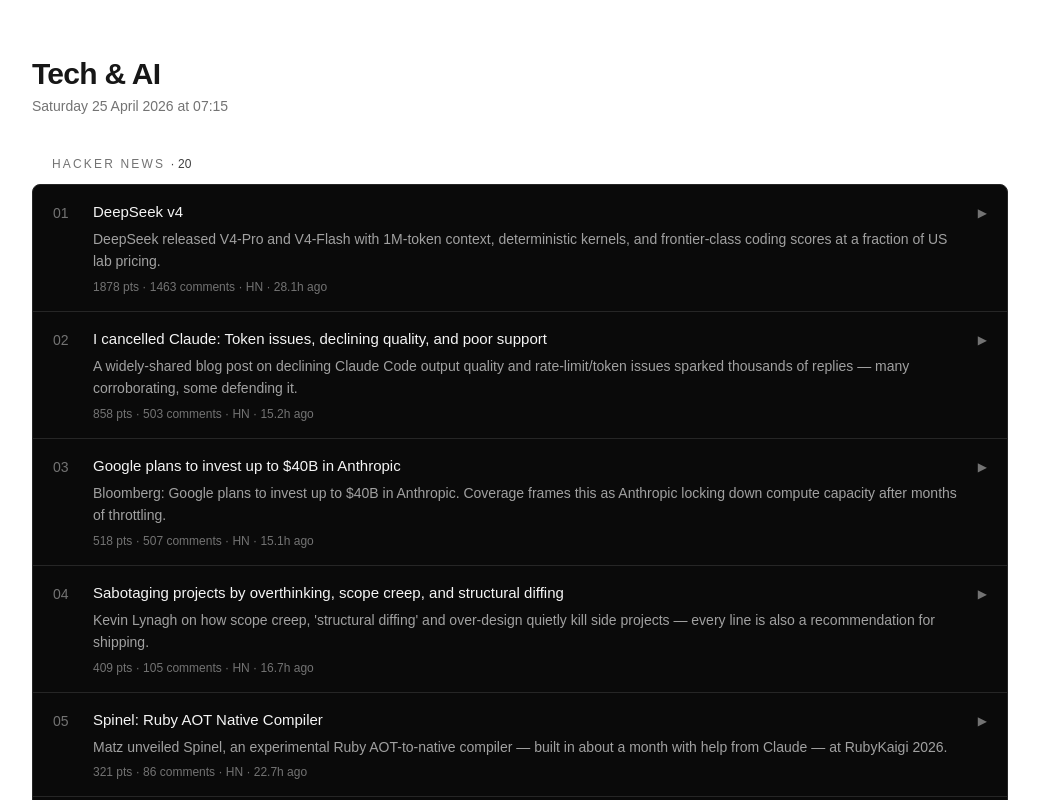
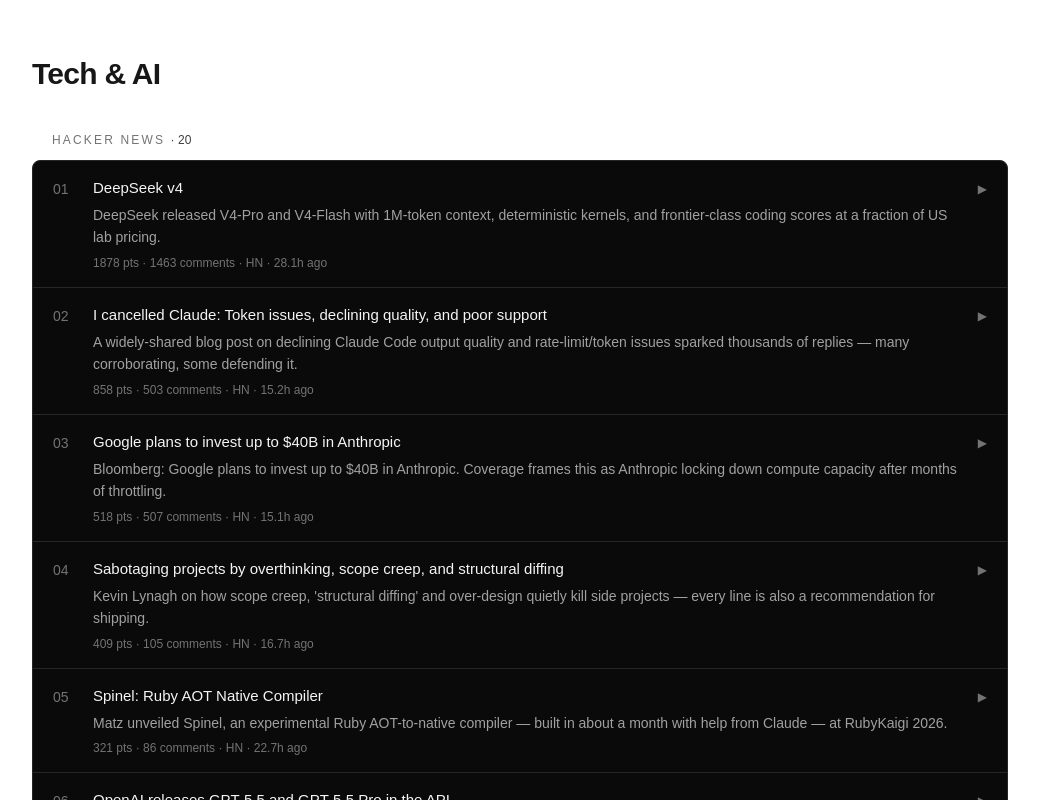
Before and after one commit to bozdoganCihangir/cihangirbozdogan.com, a Next.js app: page / in a window 1280 px wide. Shown: the top 800 px of the page, without its empty margins (120-1159 px from the left). Built offline with nearby package versions, Linux system fonts and the light colour scheme.

Commit message:
ui: remove fetched_at status message
The paragraph displaying the last fetch timestamp or instructions to fetch news is no longer necessary in the main header, aligning with recent UI simplifications.

```diff
--- a/app/page.tsx
+++ b/app/page.tsx
@@ -29,11 +29,6 @@
         <h1 className="text-2xl sm:text-3xl font-semibold tracking-tight">
           Tech &amp; AI
         </h1>
-        <p className="mt-1 text-sm text-neutral-500">
-          {data.fetched_at
-            ? formatFetchedAt(data.fetched_at)
-            : "No news yet. Run /fetch-news to populate."}
-        </p>
       </header>
 
       {empty ? (
```
